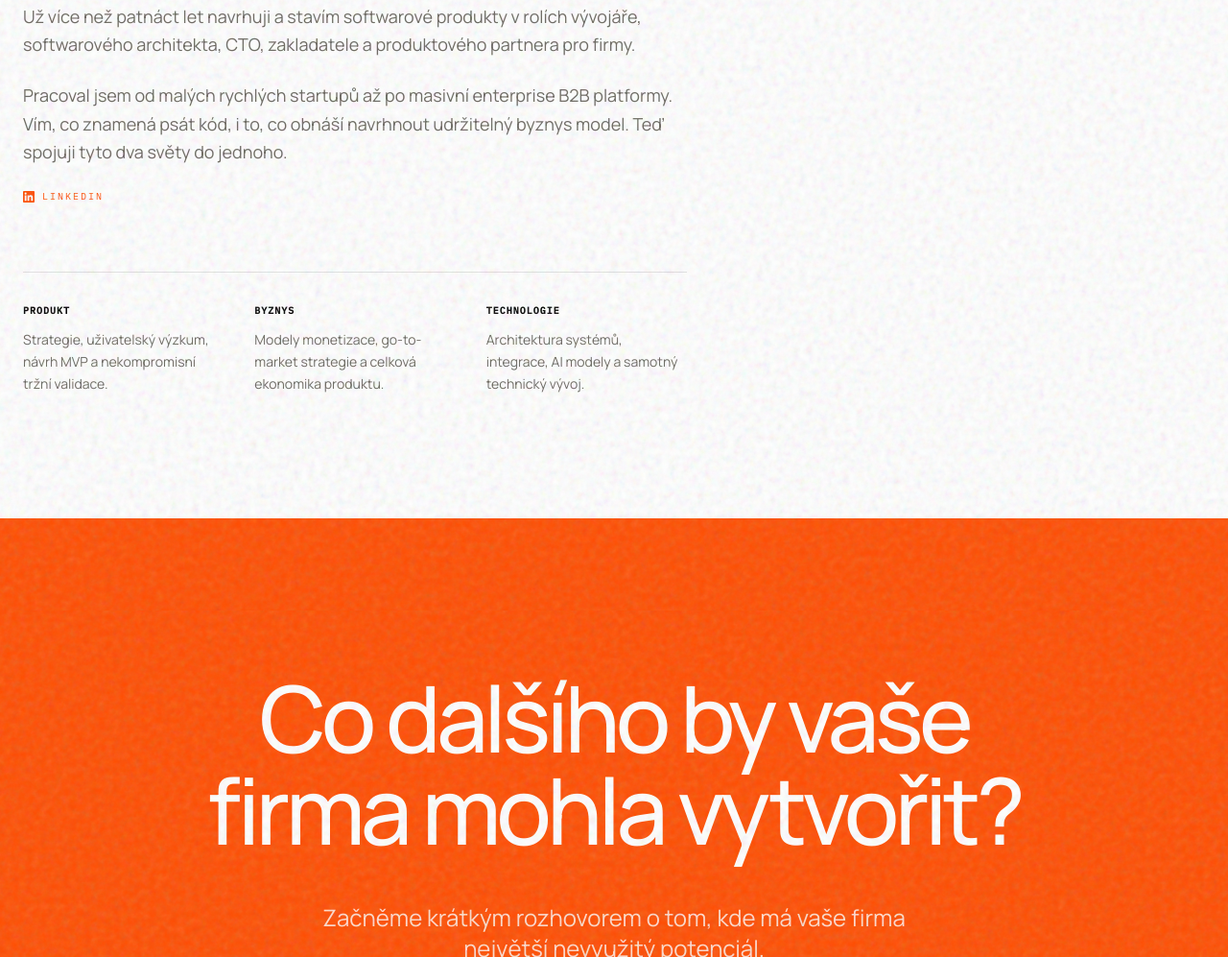
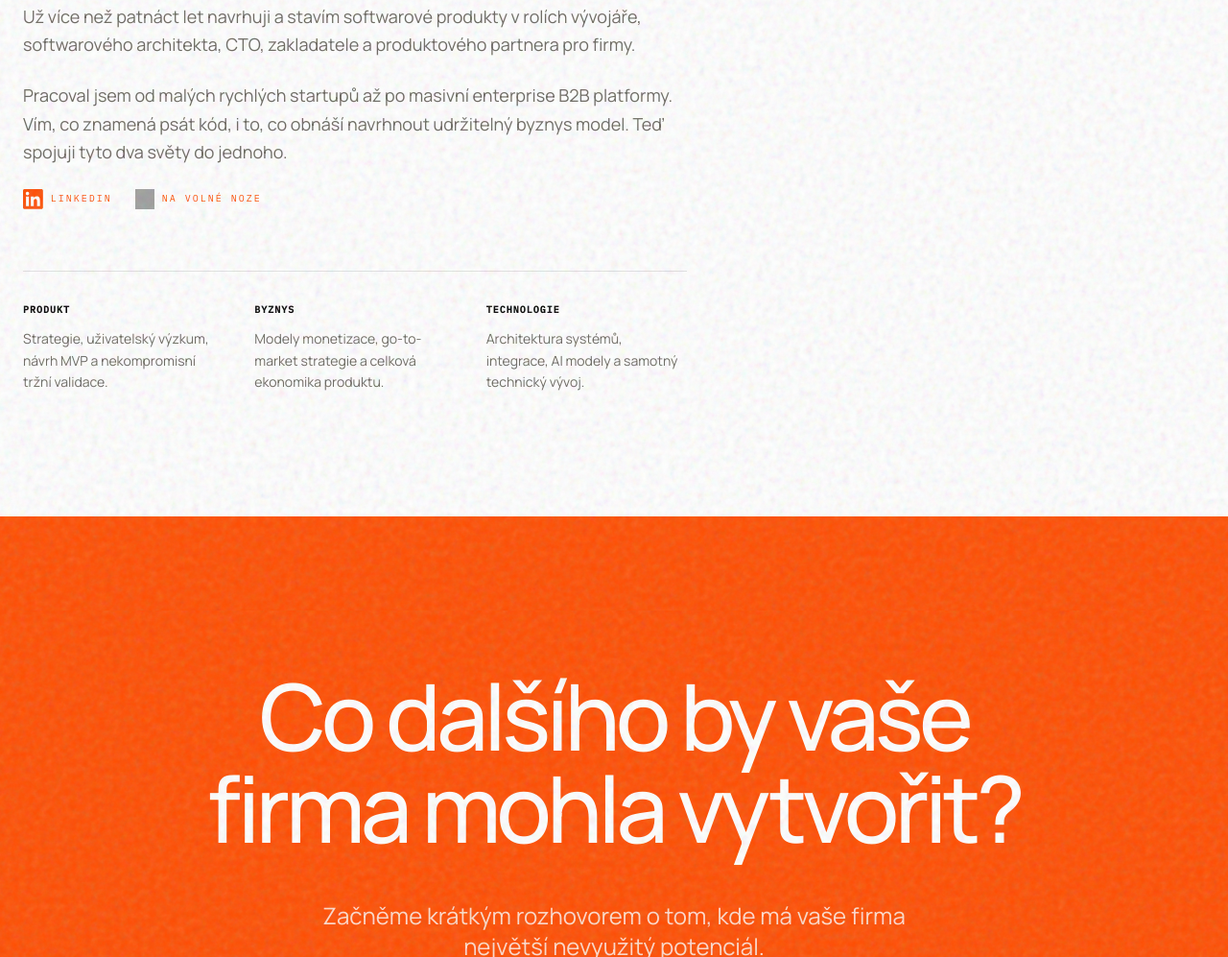
Before and after one commit to mbukovy/mbukovy.github.io, a plain HTML site: page index.html in a window 1280 px wide. Shown: the part 8324-9321 px from the top of the page at 96% size. Drawn offline with nearby package versions, Linux system fonts and the light colour scheme; grey boxes are pictures that could not be loaded.

Commit message:
navolnenoze link

```diff
--- a/index.html
+++ b/index.html
@@ -80,7 +80,8 @@
           "image": "https://mbukovy.eu/michal.jpg",
           "jobTitle": "Product & Venture Builder",
           "sameAs": [
-            "https://www.linkedin.com/in/mbukovy/"
+            "https://www.linkedin.com/in/mbukovy/",
+            "https://navolnenoze.cz/prezentace/michal-bukovy"
           ],
           "knowsAbout": [
             "Product strategy",
@@ -695,16 +696,28 @@
           <p>Pracoval jsem od malých rychlých startupů až po masivní enterprise B2B platformy. Vím, co znamená psát kód,
             i to, co obnáší navrhnout udržitelný byznys model. Teď spojuji tyto dva světy do jednoho.</p>
 
+          <div class="flex flex-wrap items-center gap-x-6 gap-y-4">
             <a href="https://www.linkedin.com/in/mbukovy/" target="_blank" rel="me noopener noreferrer"
               class="inline-flex items-center gap-2 font-mono text-[10px] uppercase tracking-[0.2em] text-primary hover:opacity-75 transition-opacity"
               aria-label="LinkedIn profil">
-            <svg xmlns="http://www.w3.org/2000/svg" viewBox="0 0 24 24" fill="currentColor" class="w-3 h-3"
+              <svg xmlns="http://www.w3.org/2000/svg" viewBox="0 0 24 24" fill="currentColor"
+                class="w-[1.3rem] h-[1.3rem]"
                 aria-hidden="true">
                 <path
                   d="M20.447 20.452h-3.554v-5.569c0-1.328-.027-3.037-1.852-3.037-1.853 0-2.136 1.445-2.136 2.939v5.667H9.351V9h3.414v1.561h.046c.477-.9 1.637-1.85 3.37-1.85 3.601 0 4.267 2.37 4.267 5.455v6.286zM5.337 7.433a2.062 2.062 0 01-2.063-2.065 2.064 2.064 0 114.126 0 2.063 2.063 0 01-2.063 2.065zm1.782 13.019H3.555V9h3.564v11.452zM22.225 0H1.771C.792 0 0 .774 0 1.729v20.542C0 23.227.792 24 1.771 24h20.451C23.2 24 24 23.227 24 22.271V1.729C24 .774 23.2 0 22.222 0h.003z" />
               </svg>
               LinkedIn
             </a>
+            <a href="https://navolnenoze.cz/prezentace/michal-bukovy" target="_blank"
+              rel="me noopener noreferrer"
+              class="inline-flex items-center gap-2 font-mono text-[10px] uppercase tracking-[0.2em] text-primary hover:opacity-75 transition-opacity"
+              aria-label="Prezentace na portálu Na volné noze">
+              <span class="inline-flex w-5 h-5 items-center justify-center bg-[#E31B53]" aria-hidden="true">
+                <img src="https://navolnenoze.cz/i/vn.svg" alt="" class="w-[1.3rem] h-[1.3rem]">
+              </span>
+              Na volné noze
+            </a>
+          </div>
 
         </div>
 
```
Lines whose indentation alone changed are shown as unchanged.
